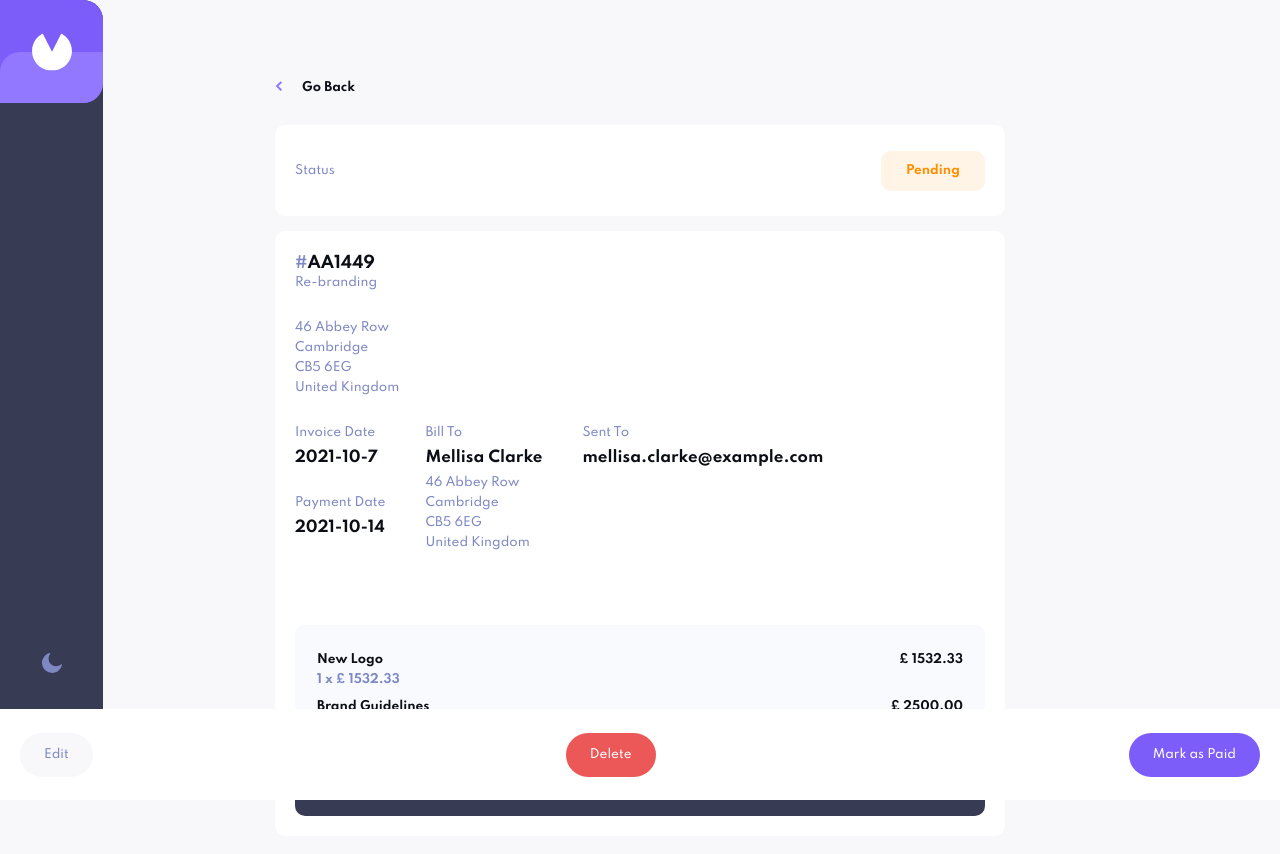
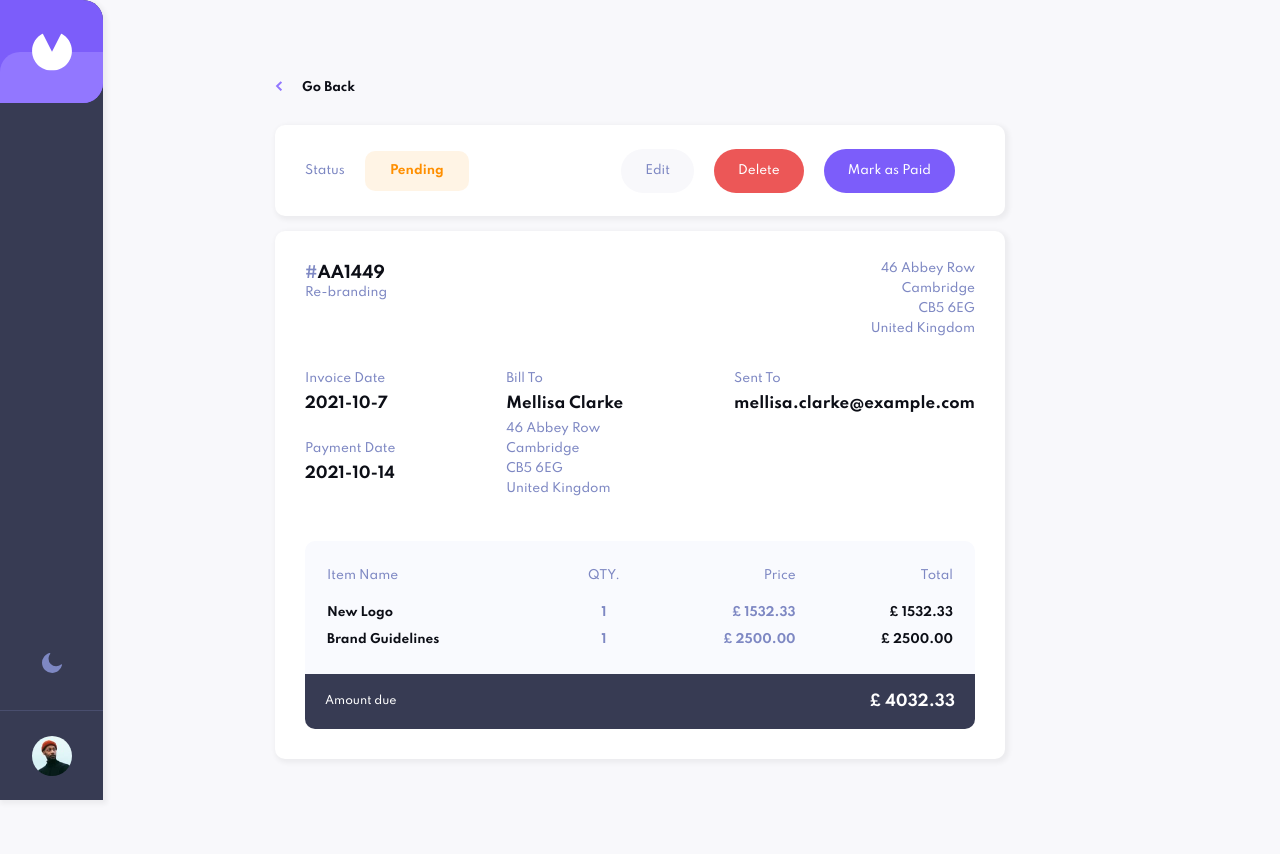
Before and after one commit to kalvinhart/FM-Invoicing-App, a React (Create React App) app: page /invoice/AA1449 in a window 1280 px wide. Shown: the top 854 px of the page. Built offline with nearby package versions, Linux system fonts and the light colour scheme.

Commit message:
Invoice page desktop/tablet UI complete.

```diff
--- a/src/components/Home/InvoiceItem/InvoiceItem.styles.js
+++ b/src/components/Home/InvoiceItem/InvoiceItem.styles.js
@@ -12,6 +12,7 @@ const InvoiceItemWrapper = styled.div`
   background-color: ${(props) => props.theme.backgrounds.main};
   border: 1px solid transparent;
   border-radius: 10px;
+  box-shadow: 2px 2px 5px 2px rgba(0, 0, 0, 0.05);
 
   &:hover {
     border: 1px solid ${(props) => props.theme.colors.primary};
--- a/src/components/Invoice/InvoiceDetail/InvoiceDetail.styles.js
+++ b/src/components/Invoice/InvoiceDetail/InvoiceDetail.styles.js
@@ -6,15 +6,35 @@ const InvoiceWrapper = styled.div`
   margin-bottom: 120px;
   background-color: ${(props) => props.theme.backgrounds.main};
   border-radius: 10px;
+  box-shadow: 2px 2px 5px 2px rgba(0, 0, 0, 0.05);
+
+  @media only screen and (min-width: 768px) {
+    padding: 30px;
+  }
 `;
+
+let AddressWrapper;
 
 const HeadingWrapper = styled.div`
   width: 100%;
   margin-bottom: 30px;
+
+  @media only screen and (min-width: 768px) {
+    display: flex;
+    justify-content: space-between;
+  }
+
+   & ${AddressWrapper} {
+    @media only screen and (min-width: 768px) {
+      text-align: right;
+    }
+  }
+  }
 `;
 
 const ItemWrapper = styled.div`
   margin-bottom: 30px;
+  text-align: left;
 
   & span {
     display: block;
@@ -26,6 +46,12 @@ const ItemWrapper = styled.div`
   }
 `;
 
+AddressWrapper = styled.div`
+  & span {
+    display: block;
+    margin-bottom: 5px;
+  }
+`;
 const DetailsWrapper = styled.div`
   width: 100%;
   margin-bottom: 30px;
@@ -35,12 +61,15 @@ const DetailsWrapper = styled.div`
   & > *:not(:last-child) {
     margin-right: 40px;
   }
-`;
 
-const AddressWrapper = styled.div`
-  & span {
-    display: block;
-    margin-bottom: 5px;
+  & > * {
+    @media only screen and (min-width: 768px) {
+      margin: 0;
+    }
+  }
+
+  @media only screen and (min-width: 768px) {
+    justify-content: space-between;
   }
 `;
 
--- a/src/components/Invoice/InvoiceStatusHeader/InvoiceStatusHeader.styles.js
+++ b/src/components/Invoice/InvoiceStatusHeader/InvoiceStatusHeader.styles.js
@@ -10,6 +10,16 @@ const InvoiceStatusHeaderWrapper = styled.div`
   justify-content: space-between;
   background-color: ${(props) => props.theme.backgrounds.main};
   border-radius: 10px;
+  box-shadow: 2px 2px 5px 2px rgba(0, 0, 0, 0.05);
+
+  @media only screen and (min-width: 768px) {
+    justify-content: flex-start;
+    padding: 20px 30px;
+
+    & span {
+      margin-right: 20px;
+    }
+  }
 `;
 
 const ButtonsWrapper = styled.div`
@@ -25,6 +35,16 @@ const ButtonsWrapper = styled.div`
   align-items: center;
 
   background-color: ${(props) => props.theme.backgrounds.main};
+
+  @media only screen and (min-width: 768px) {
+    position: static;
+    width: auto;
+    margin-left: auto;
+
+    & > *:not(:last-child) {
+      margin-right: 20px;
+    }
+  }
 `;
 
 export { InvoiceStatusHeaderWrapper, ButtonsWrapper };
--- a/src/components/Invoice/ItemsTable/ItemsTable.js
+++ b/src/components/Invoice/ItemsTable/ItemsTable.js
@@ -5,8 +5,8 @@ import { Table } from "./ItemsTable.styles";
 const ItemsTable = ({ items }) => {
   return (
     <Table>
-      <thead>
-        <tr className="mobile-hidden">
+      <thead className="mobile-hidden">
+        <tr className="color-secondary">
           <th className="left">Item Name</th>
           <th className="center">QTY.</th>
           <th className="right">Price</th>
@@ -23,8 +23,10 @@ const ItemsTable = ({ items }) => {
               >
                 {item.name}
               </td>
-              <td className="center mobile-hidden">{item.quantity}</td>
-              <td className="right mobile-hidden">{`£ ${item.price.toFixed(2)}`}</td>
+              <td className="center mobile-hidden color-secondary">{item.quantity}</td>
+              <td className="right mobile-hidden color-secondary">{`£ ${item.price.toFixed(
+                2
+              )}`}</td>
               <td className="right">{`£ ${item.total.toFixed(2)}`}</td>
             </tr>
           );
--- a/src/components/Invoice/ItemsTable/ItemsTable.styles.js
+++ b/src/components/Invoice/ItemsTable/ItemsTable.styles.js
@@ -3,10 +3,18 @@ import styled from "styled-components";
 const Table = styled.table`
   width: 100%;
 
+  & th {
+    padding: 5px 0 15px;
+  }
+
   & td {
     padding: 5px 0;
     color: ${(props) => props.theme.text.primary};
     font-weight: 700;
+  }
+
+  & .color-secondary {
+    color: ${(props) => props.theme.text.secondary};
   }
 
   & .left {
@@ -19,8 +27,20 @@ const Table = styled.table`
     text-align: right;
   }
 
-  & .mobile-hidden {
+  & td.mobile-hidden {
     display: none;
+
+    @media only screen and (min-width: 768px) {
+      display: table-cell;
+    }
+  }
+
+  & thead.mobile-hidden {
+    display: none;
+
+    @media only screen and (min-width: 768px) {
+      display: table-header-group;
+    }
   }
 
   & .mobile-text::after {
@@ -28,6 +48,10 @@ const Table = styled.table`
     display: block;
     margin-top: 5px;
     color: ${(props) => props.theme.text.secondary};
+
+    @media only screen and (min-width: 768px) {
+      display: none;
+    }
   }
 `;
 
--- a/src/components/shared/Header/Header.styles.js
+++ b/src/components/shared/Header/Header.styles.js
@@ -6,9 +6,11 @@ const Header = styled.header`
   position: absolute;
   top: 0;
   left: 0;
+  z-index: 10;
   display: flex;
   justify-content: space-between;
   align-items: center;
+  box-shadow: 2px 2px 5px 2px rgba(0, 0, 0, 0.05);
 
   background-color: ${(props) => props.theme.backgrounds.header};
 
```
